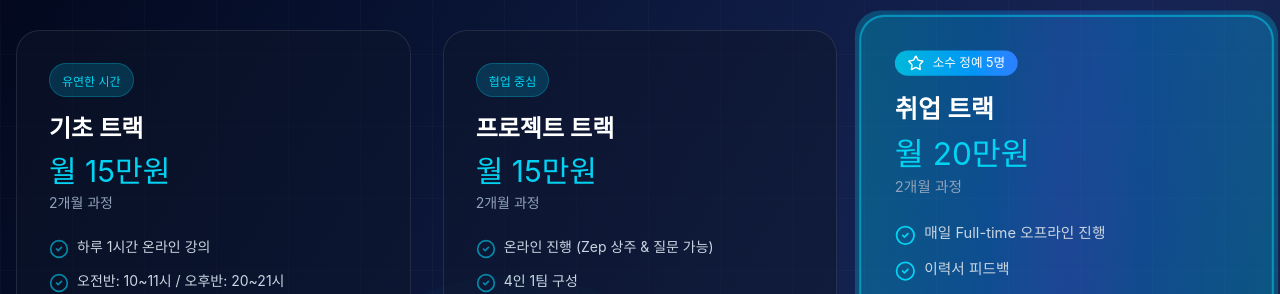
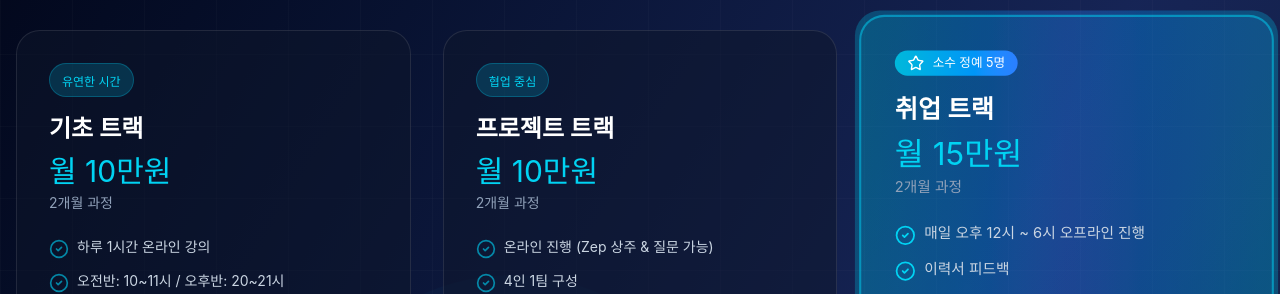
Before and after one commit to Yun-Jehyeok/tmmakers-page, a React (Vite) app: page / in a window 1280 px wide. Shown: the part 3120-3414 px from the top of the page. Built offline with nearby package versions, Linux system fonts and the light colour scheme; a web font is replaced by a local one.

Commit message:
edit price

```diff
--- a/src/components/ProgramTracks.tsx
+++ b/src/components/ProgramTracks.tsx
@@ -39,7 +39,7 @@ const tracks: Track[] = [
     {
         id: "basic",
         name: "기초 트랙",
-        price: "15만원",
+        price: "10만원",
         duration: "2개월 과정",
         badge: "유연한 시간",
         features: [
@@ -53,7 +53,7 @@ const tracks: Track[] = [
     {
         id: "project",
         name: "프로젝트 트랙",
-        price: "15만원",
+        price: "10만원",
         duration: "2개월 과정",
         badge: "협업 중심",
         features: [
@@ -68,12 +68,12 @@ const tracks: Track[] = [
     {
         id: "premium",
         name: "취업 트랙",
-        price: "20만원",
+        price: "15만원",
         duration: "2개월 과정",
         isPremium: true,
         badge: "소수 정예 5명",
         features: [
-            "매일 Full-time 오프라인 진행",
+            "매일 오후 12시 ~ 6시 오프라인 진행",
             "이력서 피드백",
             "프로젝트 리팩토링 및 최적화",
             "코딩테스트 집중 대비",
```
